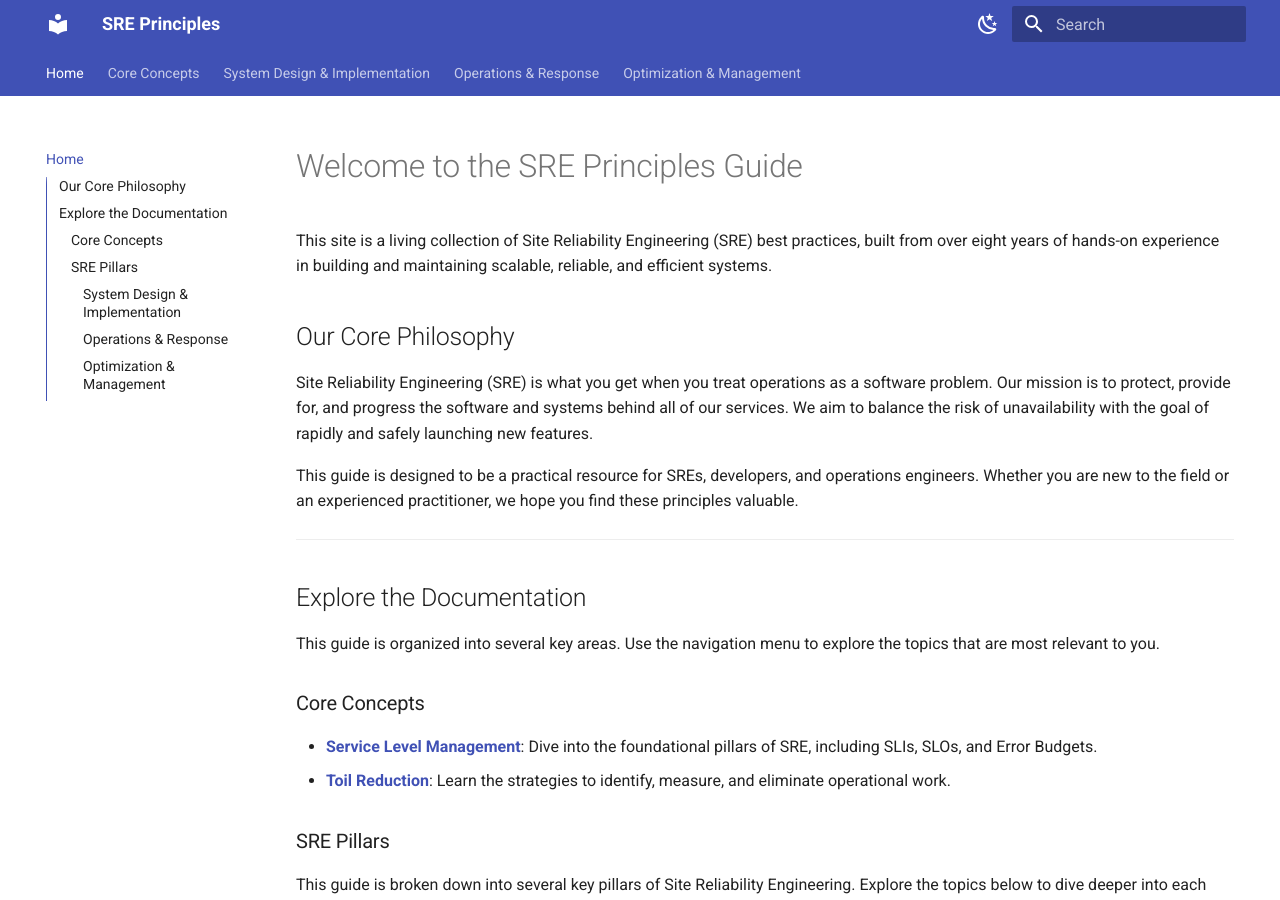
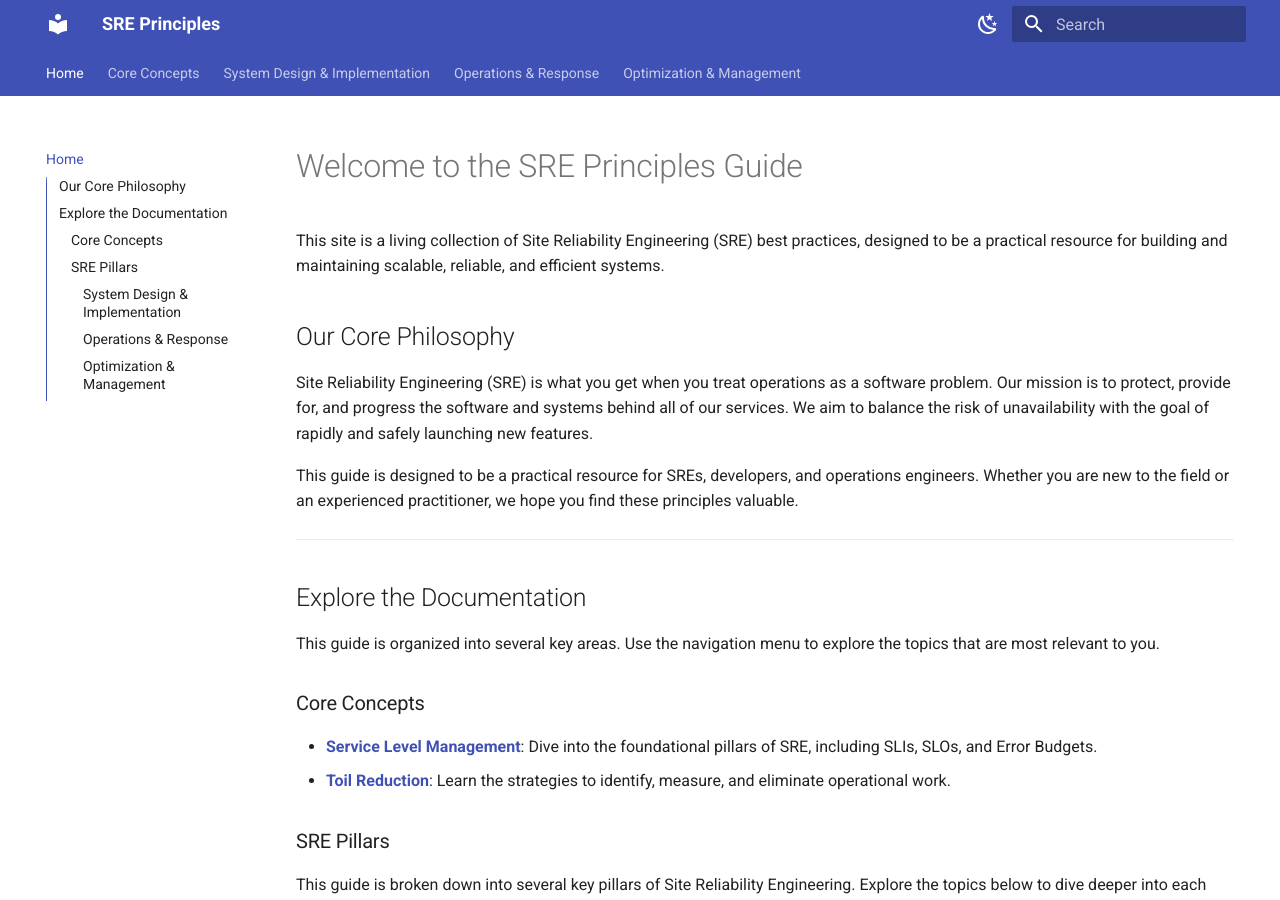
Before and after one commit to c0desta/sre-principles, an MkDocs documentation site: the page built from docs/index.md, in a window 1280 px wide and 900 px high. Built offline with MkDocs 1.6.1 and Material for MkDocs 9.7.7, drawn with Linux system fonts in a browser that asks for light colours.

Commit message:
updated index welcome message

```diff
--- a/docs/index.md
+++ b/docs/index.md
@@ -1,6 +1,6 @@
 # Welcome to the SRE Principles Guide
 
-This site is a living collection of Site Reliability Engineering (SRE) best practices, built from over eight years of hands-on experience in building and maintaining scalable, reliable, and efficient systems.
+This site is a living collection of Site Reliability Engineering (SRE) best practices, designed to be a practical resource for building and maintaining scalable, reliable, and efficient systems.
 
 ## Our Core Philosophy
 
```
